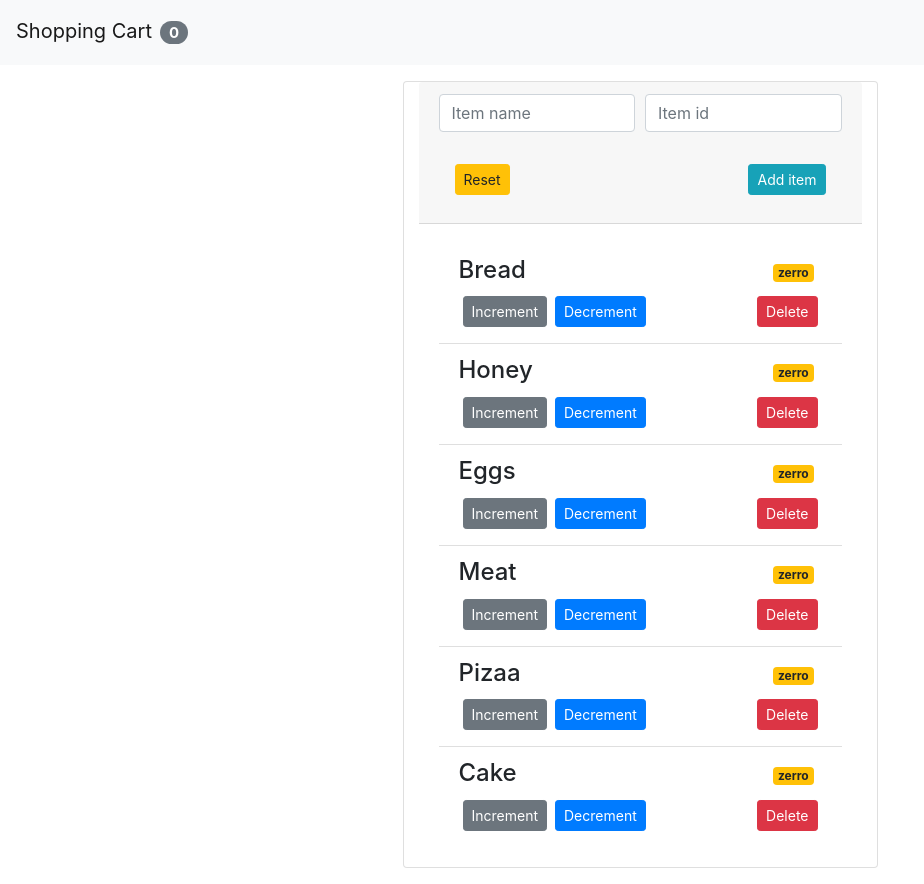
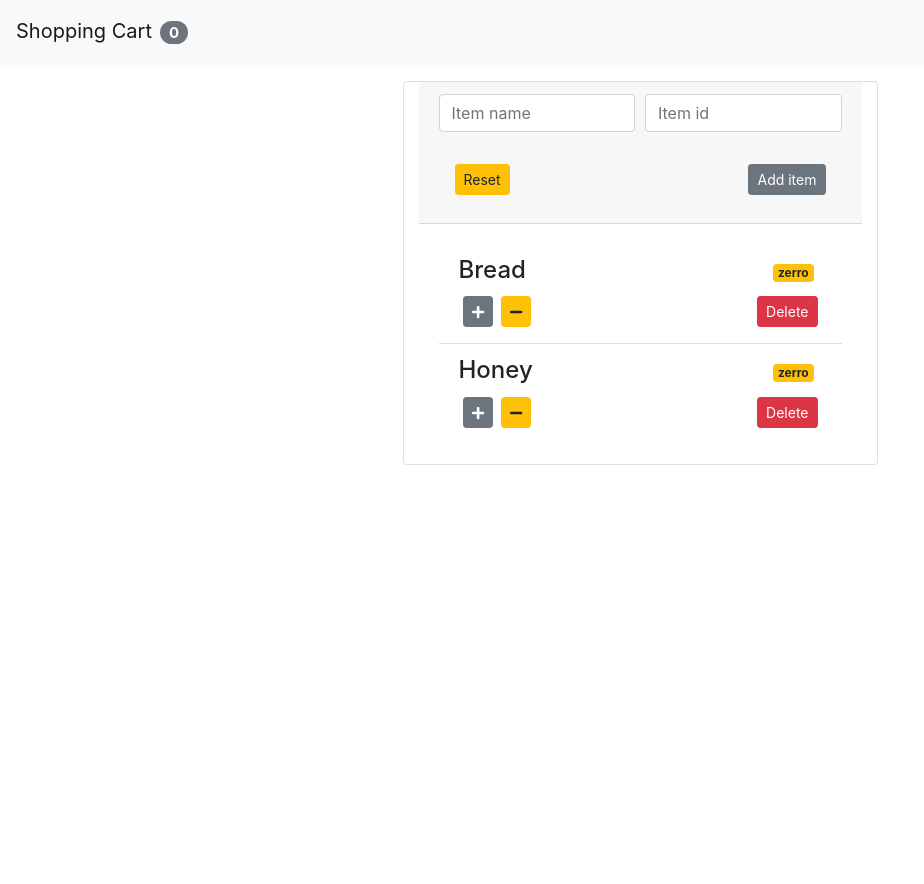
Before and after one commit to Cholago/shorping-cart-react-bootstrap, a React (Create React App) app: page / in a window 1280 px wide. Shown: the whole page, without its empty margins (0-924 px from the left). After the commit the page ends 800 px from the top, so only its background shows below. Built offline with nearby package versions, Linux system fonts and the light colour scheme.

Commit message:
third commit

```diff
--- a/src/App.js
+++ b/src/App.js
@@ -6,7 +6,6 @@ import Statemanegment from './components/Statemanegment' //managing states
 import Counterspersingprops from './components/CountersPersingProps' //Persing props data and props children
 import AddItemToArray from './components/AddItemToArray'
 import Counters from './components/Counters'
-import Swal from 'sweetalert2'
 
 import './App.css';
 
@@ -15,10 +14,6 @@ class App extends React.Component {
     counters: [
       { id: 1, itemName: 'Bread', value: 0 },
       { id: 2, itemName: 'Honey', value: 0 },
-      { id: 3, itemName: 'Eggs', value: 0 },
-      { id: 4, itemName: 'Meat', value: 0 },
-      { id: 5, itemName: 'Pizaa', value: 0 },
-      { id: 6, itemName: 'Cake', value: 0 }
     ]
   }
 
@@ -37,6 +32,19 @@ class App extends React.Component {
     this.setState({ counters });
   }
 
+  handleDecrement = counter => {
+    //only decrement if value is not equal to zerro
+    if (!counter.value == 0) {
+      const counters = [...this.state.counters];
+      const index = counters.indexOf(counter);
+      counters[index] = { ...counter };
+      counters[index].value--;
+      this.setState({ counters });
+
+    }
+
+  }
+
   handleReset = () => {
     const counters = this.state.counters.map(c => {
       c.value = 0;
@@ -47,22 +55,7 @@ class App extends React.Component {
 
   //adding an item to the list
   handleAdd = (itemData) => {
-    if (itemData.itemName.length < 2) {
-      Swal.fire(
-        'Error!',
-        'Item name is required',
-        'warning'
-      )
 
-    }
-    else if (itemData.itemId.length < 1) {
-      Swal.fire(
-        'Error!',
-        'Item id is required',
-        'warning'
-      )
-    }
-    else {
     this.setState(state => {
       const counters = state.counters.concat({ id: itemData.itemId, itemName: itemData.itemName, value: 0 });
       return {
@@ -70,7 +63,6 @@ class App extends React.Component {
       };
     });
 
-    }
     console.log(itemData);
 
   }
@@ -84,6 +76,7 @@ class App extends React.Component {
             counters={this.state.counters}
             onReset={this.handleReset}
             onIncrement={this.handleIncrement}
+            onDecrement={this.handleDecrement}
             onDelete={this.handleDelete}
             onAddItem={this.handleAdd}
           />
--- a/src/components/Counter.jsx
+++ b/src/components/Counter.jsx
@@ -1,4 +1,7 @@
 import React from 'react';
+import { FontAwesomeIcon } from '@fortawesome/react-fontawesome'
+import { faPlus, faMinus } from '@fortawesome/free-solid-svg-icons'
+
 class Counter extends React.Component {
     state = {
         value: this.props.counter.value
@@ -16,8 +19,8 @@ class Counter extends React.Component {
                     <span className={this.getBadgeClass()}>{this.formCount()}</span>
                 </div>
                 <div className="col-md-12">
-                    <button className="btn btn-secondary btn-sm m-1" onClick={() => this.props.onIncrement(this.props.counter)}>Increment</button>
-                    <button className="btn btn-primary btn-sm m-1" onClick={() => this.props.onIncrement(this.props.counter)}>Decrement</button>
+                    <button className="btn btn-secondary btn-sm m-1" onClick={() => this.props.onIncrement(this.props.counter)}><FontAwesomeIcon icon={faPlus} /></button>
+                    <button className="btn btn-warning btn-sm m-1" onClick={() => this.props.onDecrement(this.props.counter)}><FontAwesomeIcon icon={faMinus} /></button>
                     <button className="btn btn-danger btn-sm float-right m-1" onClick={() => this.props.onDelete(this.props.counter.id)}>Delete</button>
                 </div>
             </div>
--- a/src/components/Counters.jsx
+++ b/src/components/Counters.jsx
@@ -1,6 +1,7 @@
 import React from 'react';
 import Counter from './Counter'
 import Swal from 'sweetalert2'
+
 
 //rendering all counters from Counter components
 class Counters extends React.Component {
@@ -9,7 +10,6 @@ class Counters extends React.Component {
     state = {
         itemName: '',
         itemId: '',
-
     };
 
     onValueChange = (event) => {
@@ -97,7 +97,7 @@ class Counters extends React.Component {
                                     Reset
                                 </button>
                                 <button
-                                    className="btn btn-info btn-sm m-3 float-right"
+                                    className="btn btn-secondary btn-sm m-3 float-right"
                                     onClick={this.validateItem}>
                                     Add item
                                 </button>
@@ -113,7 +113,8 @@ class Counters extends React.Component {
                                         key={counter.id}
                                         counter={counter}
                                         onDelete={this.props.onDelete}
-                                        onIncrement={this.props.onIncrement}>
+                                        onIncrement={this.props.onIncrement}
+                                        onDecrement={this.props.onDecrement}>
                                         <h4 className="float-left">{counter.itemName} </h4>
                                     </Counter>
                                 </li>
```
Lines whose indentation alone changed are shown as unchanged.
